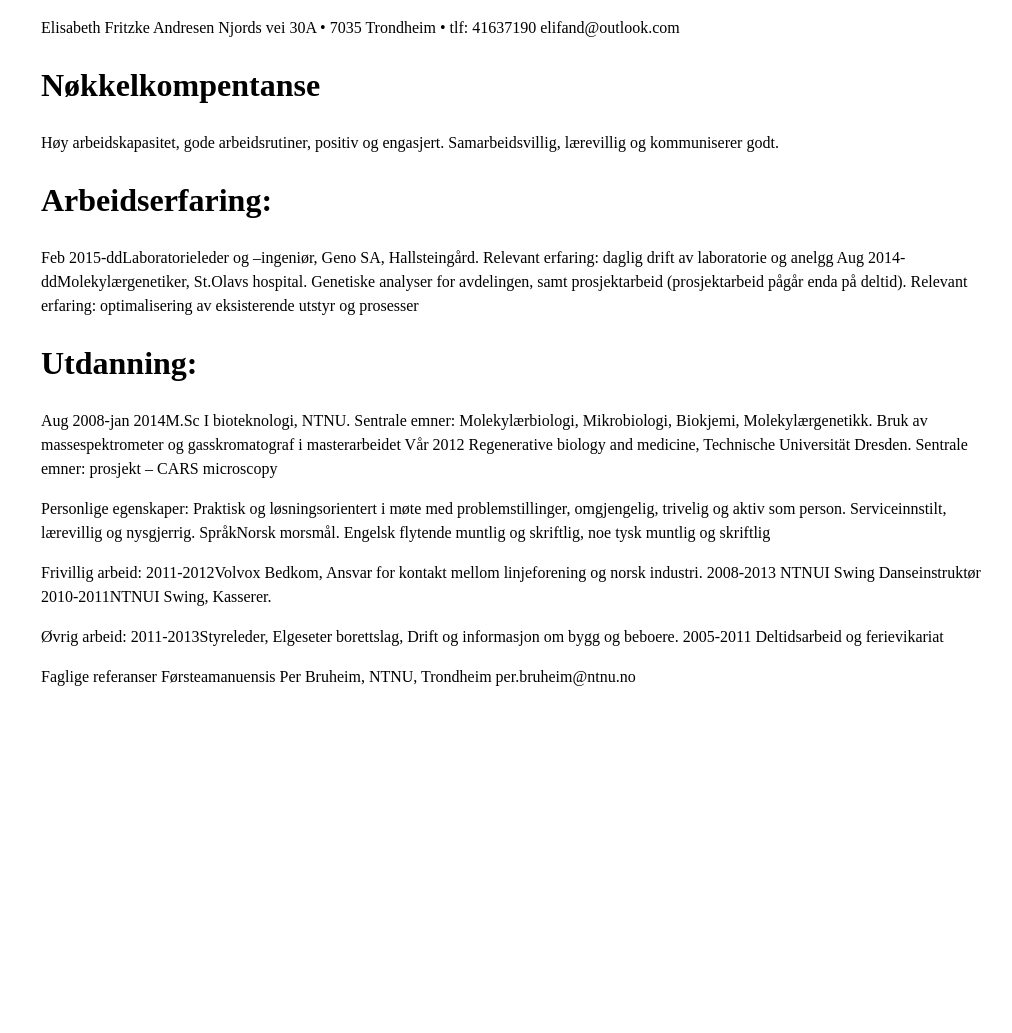
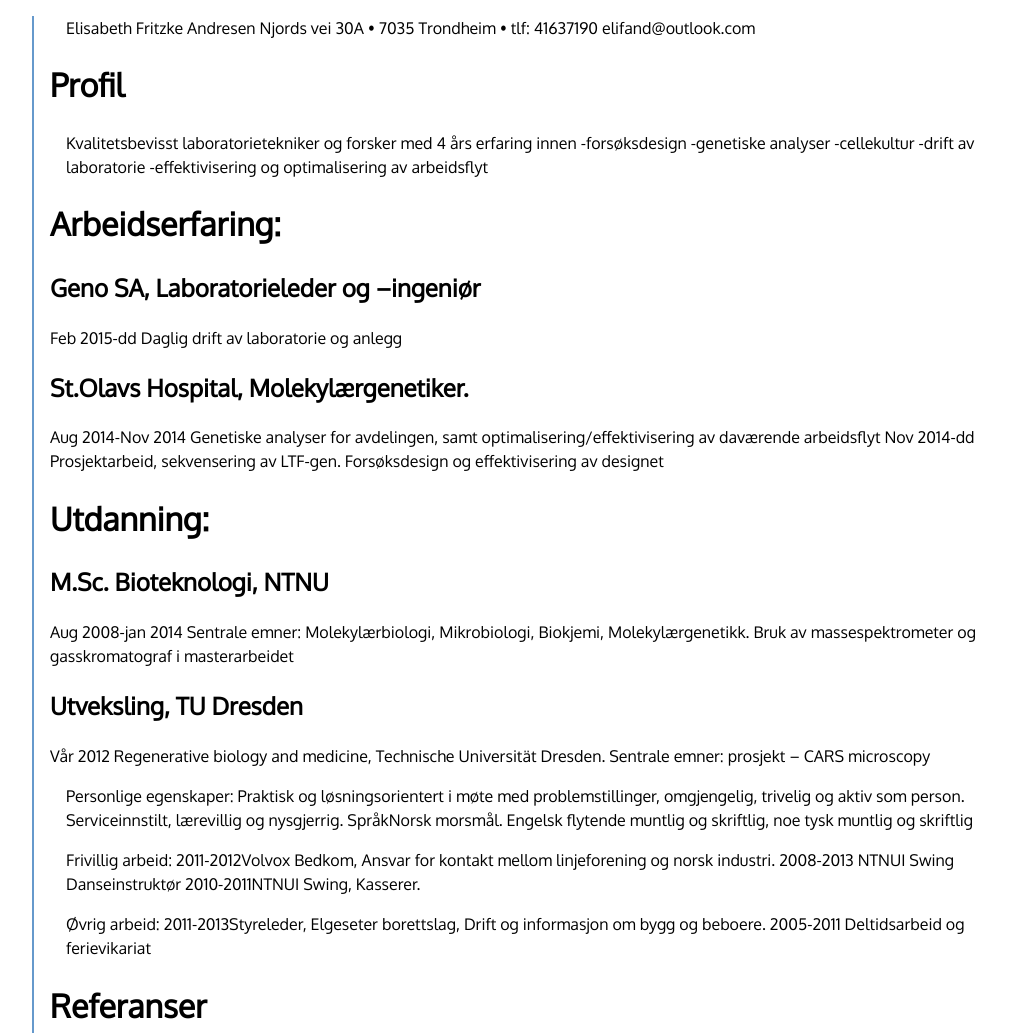
Before and after one commit to elisaand/elisaand.github.io, a plain HTML site: page index.html in a window 1280 px wide. Shown: the top 1033 px of the page, without its empty margins (119-1131 px from the left). Before the commit the page ends 800 px from the top, so only its background shows below. Drawn offline with Linux system fonts and the light colour scheme.

Commit message:
Redigert tekst og lagt til todo

```diff
--- a/index.html
+++ b/index.html
@@ -10,27 +10,42 @@
 	Njords vei 30A • 7035 Trondheim • tlf: 41637190
 	elifand@outlook.com
 </p>
-<h1>Nøkkelkompentanse</h1>
+<h1>Profil</h1>
 <p>
-	Høy arbeidskapasitet, gode arbeidsrutiner, positiv og engasjert.
-	Samarbeidsvillig, lærevillig og kommuniserer godt.
+	Kvalitetsbevisst laboratorietekniker og forsker med 4 års erfaring innen
+	 -forsøksdesign
+	 -genetiske analyser
+	 -cellekultur
+	 -drift av laboratorie
+	 -effektivisering og optimalisering av arbeidsflyt
 </p>
+
 
 <h1>Arbeidserfaring:</h1>
 <p>
-	Feb 2015-ddLaboratorieleder og –ingeniør, Geno SA, Hallsteingård.
-	Relevant erfaring: daglig drift av laboratorie og anelgg
-	Aug 2014-ddMolekylærgenetiker, St.Olavs hospital.
-	Genetiske analyser for avdelingen, samt prosjektarbeid (prosjektarbeid pågår enda på deltid).
-	Relevant erfaring: optimalisering av eksisterende utstyr og prosesser
+<h2>Geno SA, Laboratorieleder og –ingeniør</h2>
+	Feb 2015-dd
+	Daglig drift av laboratorie og anlegg
+
+<h2>St.Olavs Hospital, Molekylærgenetiker.</h2>
+	Aug 2014-Nov 2014
+	Genetiske analyser for avdelingen, samt optimalisering/effektivisering av daværende arbeidsflyt
+	Nov 2014-dd
+	Prosjektarbeid, sekvensering av LTF-gen. Forsøksdesign og effektivisering av designet
+
 </p>
 
 <h1>Utdanning:</h1>
 <p>
-	Aug 2008-jan 2014M.Sc I bioteknologi, NTNU.
+	<h2>M.Sc. Bioteknologi, NTNU</h2>
+	Aug 2008-jan 2014
+
 	Sentrale emner: Molekylærbiologi, Mikrobiologi, Biokjemi, Molekylærgenetikk.
 	Bruk av massespektrometer og gasskromatograf i masterarbeidet
-	Vår 2012 Regenerative biology and medicine, Technische Universität Dresden.
+
+	<h2>Utveksling, TU Dresden</h2>
+	Vår 2012
+	Regenerative biology and medicine, Technische Universität Dresden.
 	Sentrale emner: prosjekt – CARS microscopy
 </p>
 
@@ -60,9 +75,16 @@
 </p>
 
 <p>
-	Faglige referanser
+<h1>Referanser</h1>
+	Mastergrad:
 	Førsteamanuensis Per Bruheim, NTNU, Trondheim
 	per.bruheim@ntnu.no
+
+	Jobb og prosjekt St.Olavs:
+	Førsteamanuensis Wenche Sjursen, St.Olavs/NTNU, Trondheim
+
+	Jobb, Geno SA, avd Trondheim
+	Morten Jensen, Teamleder distribusjon, tidligere anleggsleder Trondheim
 </p>
 
 
--- a/style.css
+++ b/style.css
@@ -1,6 +1,15 @@
+@import 'https://fonts.googleapis.com/css?family=Oxygen';
+
 body {
+	font-family: 'Oxygen', sans-serif;
 	margin: 0 auto;
 	max-width: 960px;
 	line-height: 1.5;
 	/*padding: 10px 10px; for å få luft mellom toppen og innhold på siden*/
+	border-left: 2px solid #69c;
+	padding-left: 16px;
 }
+
+p {
+	padding-left: 16px;
+}
```
Also changed, not shown: 1 other file.
